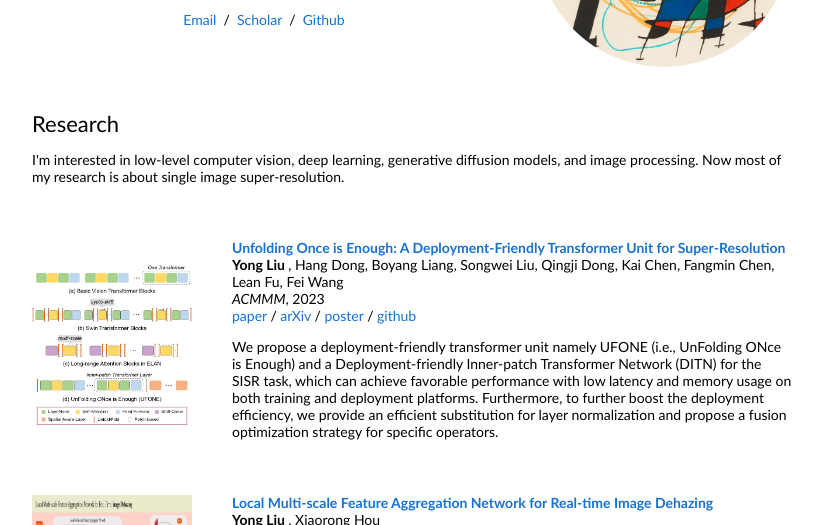
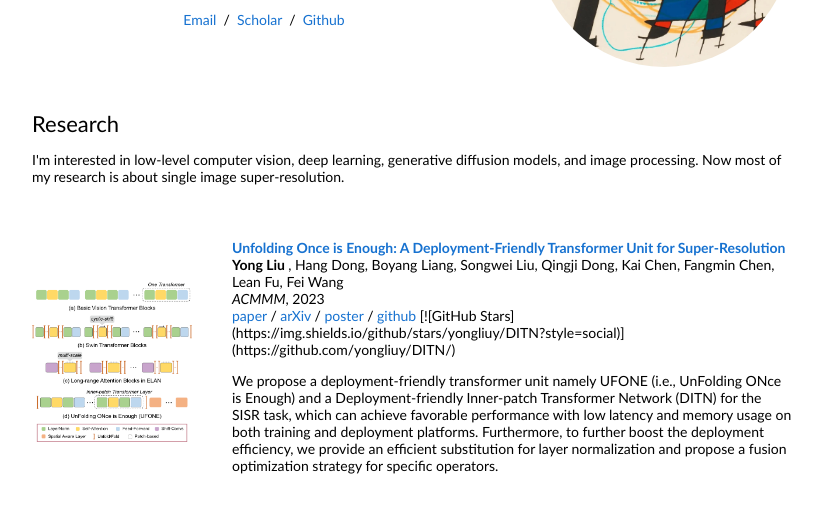
Before and after one commit to yongliuy/yongliuy.github.io, a plain HTML site: page index.html in a window 1280 px wide. Shown: the part 217-742 px from the top of the page, without its empty margins (228-1051 px from the left). Drawn offline with Linux system fonts and the light colour scheme.

Commit message:
Update index.html

```diff
--- a/index.html
+++ b/index.html
@@ -77,7 +77,8 @@
                 /
                 <a href="https://github.com/yongliuy/DITN/blob/main/assets/poster.png">poster</a>
                 /
-                <a href="https://github.com/yongliuy/DITN/">github</a> <a href="https://img.shields.io/github/stars/yongliuy/DITN?style=social"> </a>
+                <a href="https://github.com/yongliuy/DITN/">github</a>
+                [![GitHub Stars](https://img.shields.io/github/stars/yongliuy/DITN?style=social)](https://github.com/yongliuy/DITN/)
                 <p></p>
                 <p>We propose a deployment-friendly transformer unit namely UFONE (i.e., UnFolding ONce is Enough) and a Deployment-friendly Inner-patch Transformer Network (DITN) for the SISR task, which can achieve favorable performance with low latency and memory usage on both training and deployment platforms.
                     Furthermore, to further boost the deployment efficiency, we provide an efficient substitution for layer normalization and propose a fusion optimization strategy for specific operators.
```
